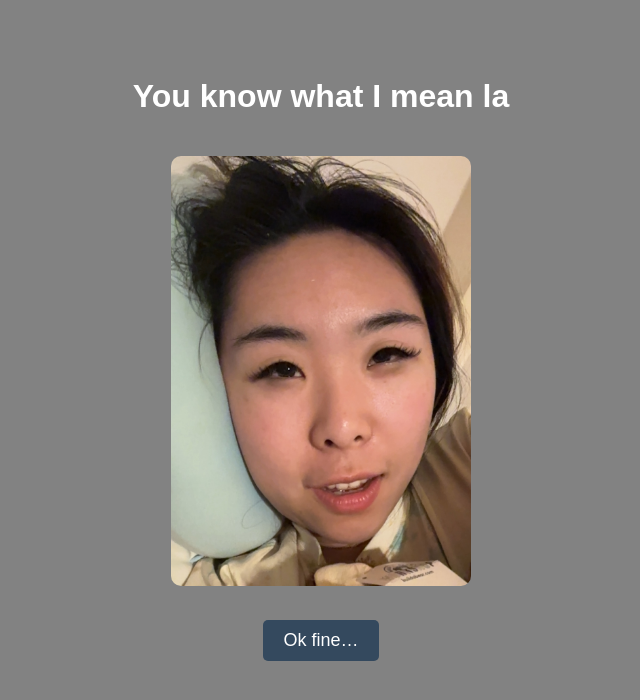
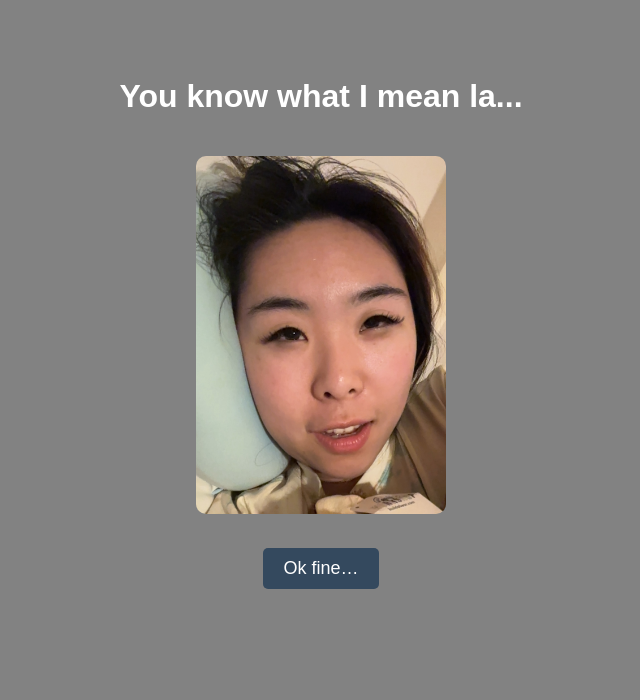
Before and after one commit to marcus-justice31/ForJingy, a plain HTML site: page page1b.html in a window 1280 px wide. Shown: the whole page, without its empty margins (319-959 px from the left). Drawn offline with Linux system fonts and the light colour scheme.

Commit message:
fixed padding and images

```diff
--- a/page1b.html
+++ b/page1b.html
@@ -29,8 +29,8 @@
             background-color: #2c3e50;
         }
         img {
-            width: 50%; /* Adjusted to make the image smaller */
-            max-width: 300px; /* Limit the image width to 300px */
+            width: 25%; /* Adjusted to make the image smaller */
+            max-width: 250px; /* Limit the image width to 300px */
             margin: 20px 0;
             border-radius: 10px;
         }
@@ -38,7 +38,7 @@
 </head>
 <body>
     <div class="container">
-        <h1>You know what I mean la</h1>
+        <h1>You know what I mean la...</h1>
         <img src="images/page1b.jpg" alt="Funny image">
         <br>
         <button onclick="window.location.href='page1c.html'">Ok fine…</button>
```
Also changed, not shown: page1.html (+1 -1 lines).
